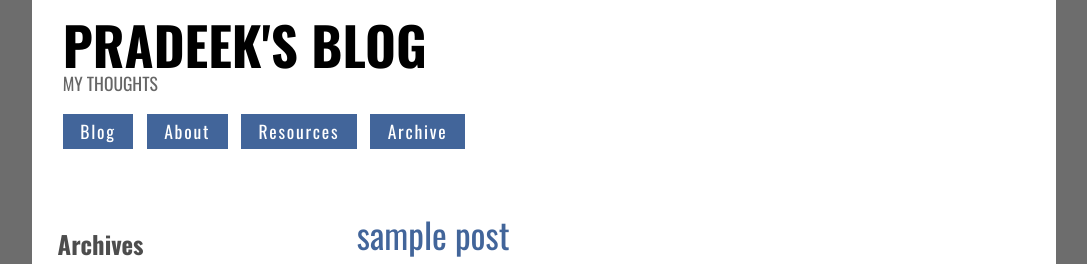
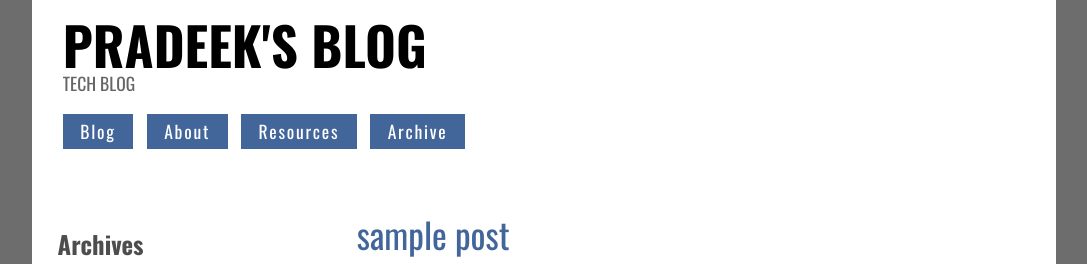
Before and after one commit to prdk0/prdk0.github.io, a Jekyll site: the page built from index.html, in a window 1280 px wide. Shown: the top 264 px of the page, without its empty margins (96-1183 px from the left). Built offline with Jekyll 4.4.1, drawn with Linux system fonts in a browser that asks for light colours; the list of posts is cut into pages by our own code.

Commit message:
changed tag lines

```diff
--- a/_config.yml
+++ b/_config.yml
@@ -1,9 +1,9 @@
 # Site settings
 title: pradeek's blog
-description: "This is my personal blog where i write my personal thoughts."
+description: "This is my technical blog site"
 baseurl: "/pradeeks-blog"
 url: "https://pradeekyahvi.github.io/pradeeks-blog"
-tagline: my thoughts
+tagline: tech blog
 
 # Build settings
 markdown: kramdown
```
